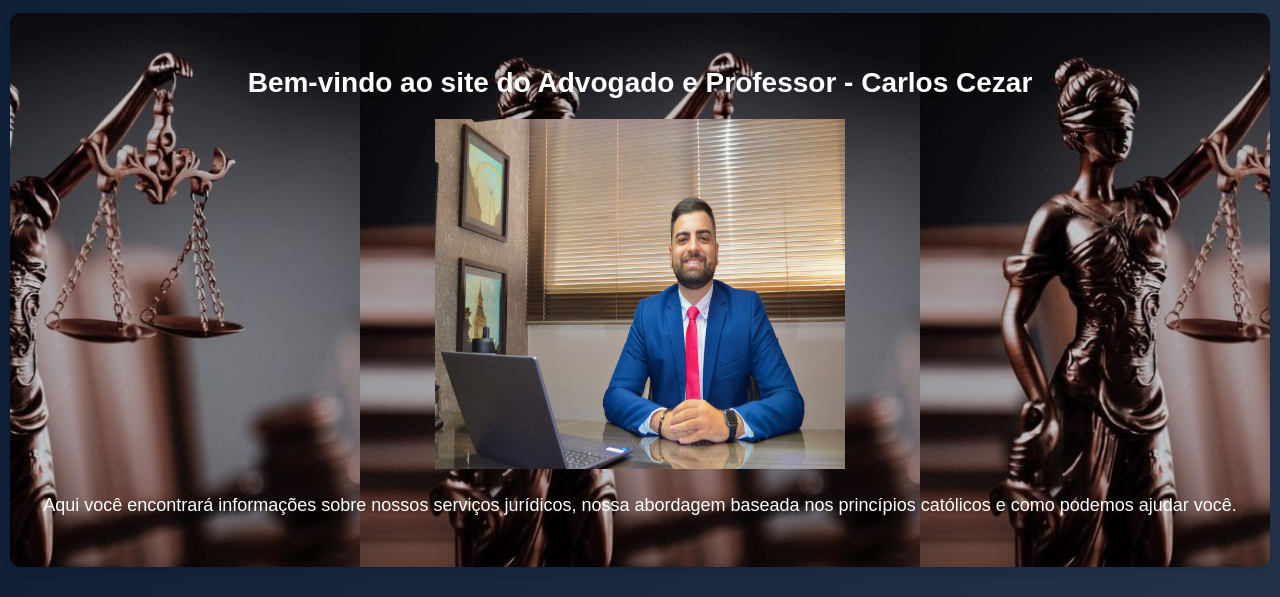
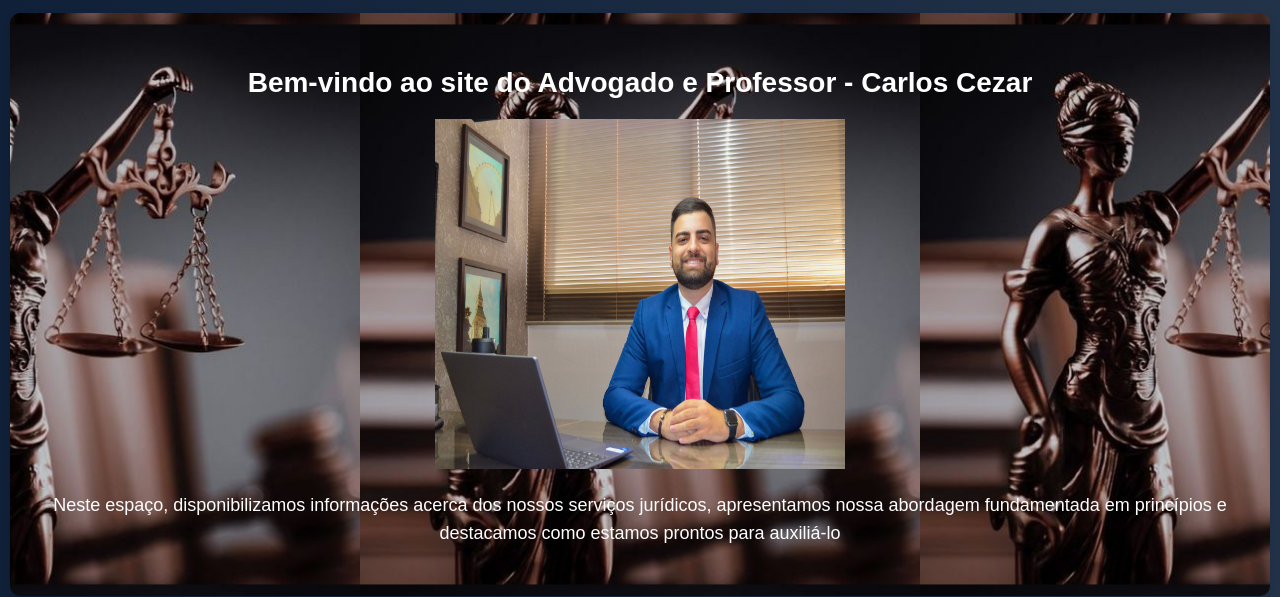
Before and after one commit to JullioDutra/C.c, a plain HTML site: page index.html in a window 1280 px wide. Shown: the part 358-955 px from the top of the page. Drawn offline with Linux system fonts and the light colour scheme.

Commit message:
Update index.html

```diff
--- a/index.html
+++ b/index.html
@@ -24,7 +24,7 @@
     <section id="inicio" class="inicio">
         <h2>Bem-vindo ao site do Advogado e Professor - Carlos Cezar</h2>
         <img src="img/carlos 1.jpg" alt="Foto de Carlos Cezar" width="410" height="350">
-        <p>Aqui você encontrará informações sobre nossos serviços jurídicos, nossa abordagem baseada nos princípios católicos e como podemos ajudar você.</p>
+        <p>Neste espaço, disponibilizamos informações acerca dos nossos serviços jurídicos, apresentamos nossa abordagem fundamentada em princípios e destacamos como estamos prontos para auxiliá-lo</p>
     </section>
 
     <section id="sobre" class="sobre">
```
